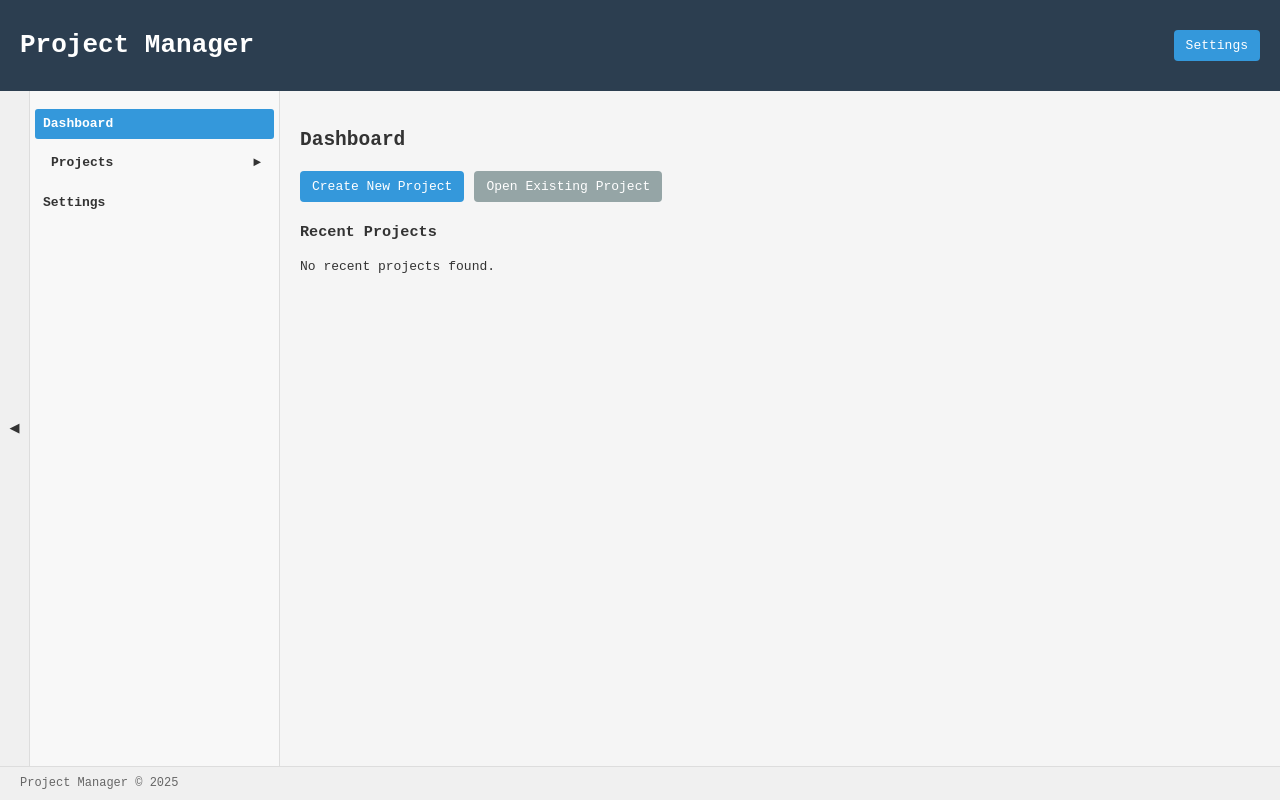
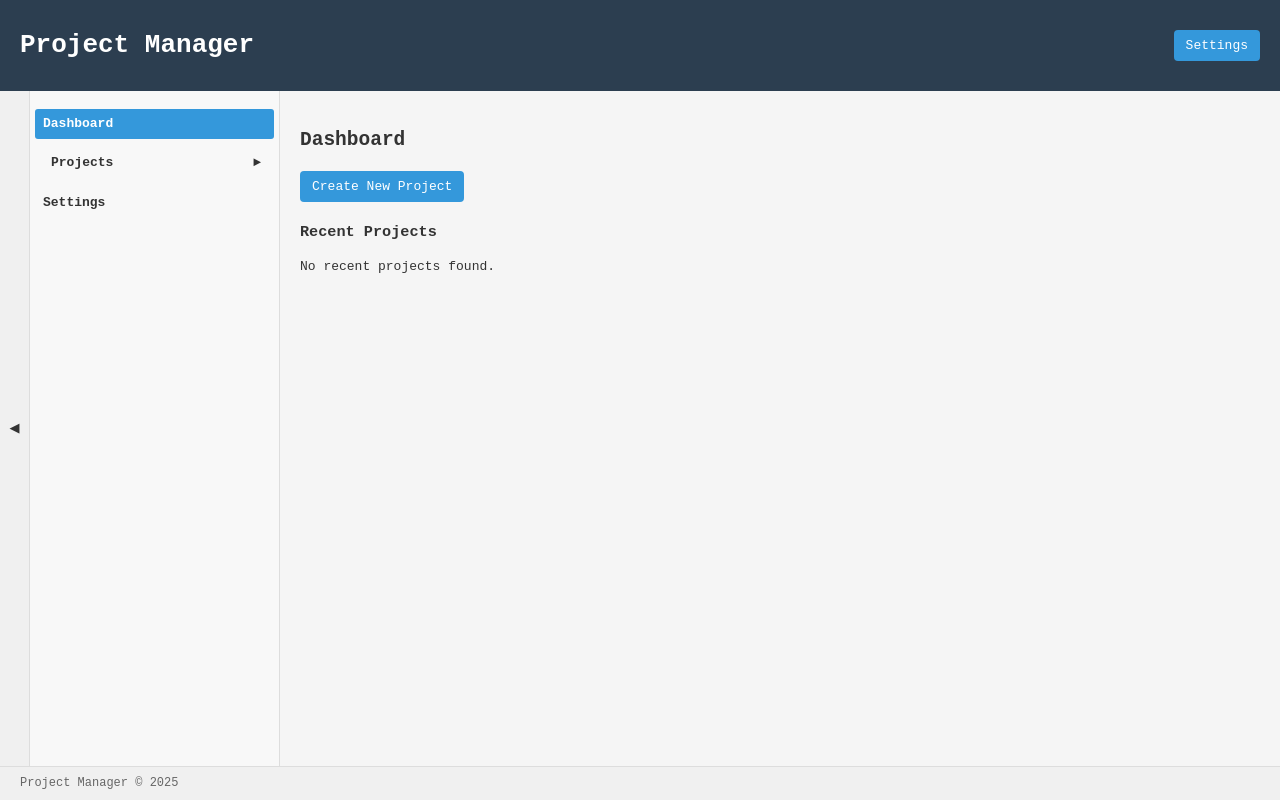
Before and after one commit to null-terminate/dyvr, a React app: page / in a window 1280 px wide. Built offline with nearby package versions, Linux system fonts and the light colour scheme.

Commit message:
chore: remove 'open existing project' 👐🏻

```diff
--- a/src/renderer/pages/Dashboard.tsx
+++ b/src/renderer/pages/Dashboard.tsx
@@ -67,10 +67,6 @@ const Dashboard: React.FC = () => {
     }
   };
 
-  const handleOpenProject = () => {
-    // In a real app, this would open a dialog to select a project
-  };
-
   return (
     <div>
       <h2>Dashboard</h2>
@@ -78,9 +74,6 @@ const Dashboard: React.FC = () => {
       <div style={{ marginBottom: '20px' }}>
         <button onClick={handleCreateProject} style={{ marginRight: '10px' }}>
           Create New Project
-        </button>
-        <button onClick={handleOpenProject} className="secondary">
-          Open Existing Project
         </button>
       </div>
 
```
